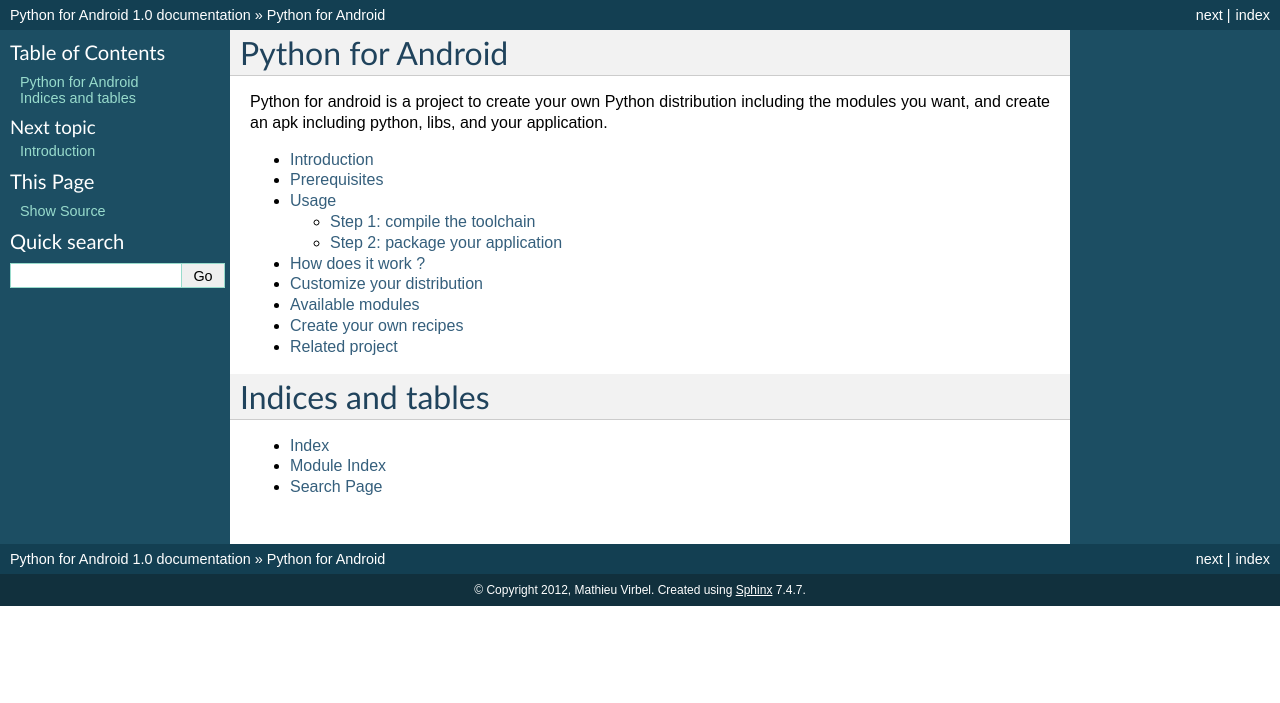
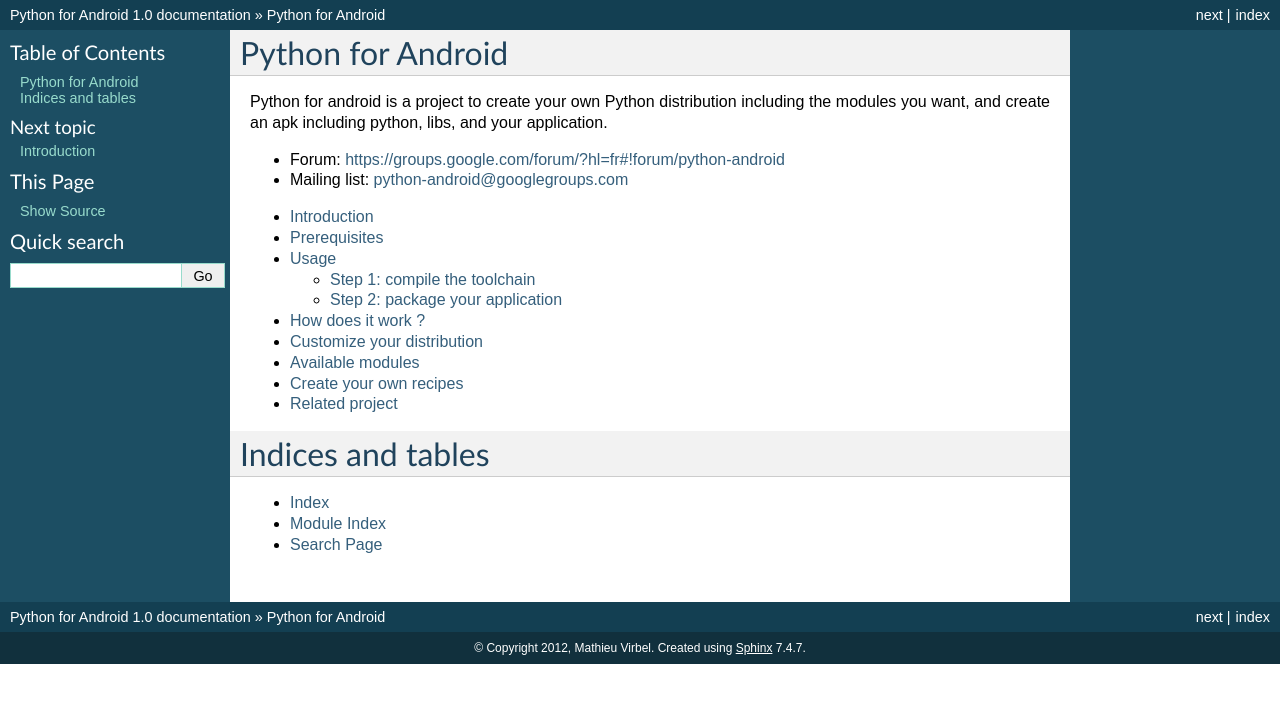
Before and after one commit to kivy/python-for-android, a Sphinx documentation site: the page built from docs/source/index.rst, in a window 1280 px wide. Shown: the top 703 px of the page. Built offline with Sphinx 7.4.7, drawn with Linux system fonts in a browser that asks for light colours.

Commit message:
add mailing list/forum information

```diff
--- a/README.rst
+++ b/README.rst
@@ -5,7 +5,9 @@
 including the modules you want, and create an apk including python, libs, and
 your application.
 
-Website: http://python-for-android.rtfd.org/
+- Website: http://python-for-android.rtfd.org/
+- Forum: https://groups.google.com/forum/?hl=fr#!forum/python-android
+- Mailing list: python-android@googlegroups.com
 
 
 Global overview
--- a/docs/source/index.rst
+++ b/docs/source/index.rst
@@ -9,6 +9,10 @@
 Python for android is a project to create your own Python distribution
 including the modules you want, and create an apk including python, libs, and
 your application.
+
+- Forum: https://groups.google.com/forum/?hl=fr#!forum/python-android
+- Mailing list: python-android@googlegroups.com
+
 
 .. toctree::
     :maxdepth: 2
```
